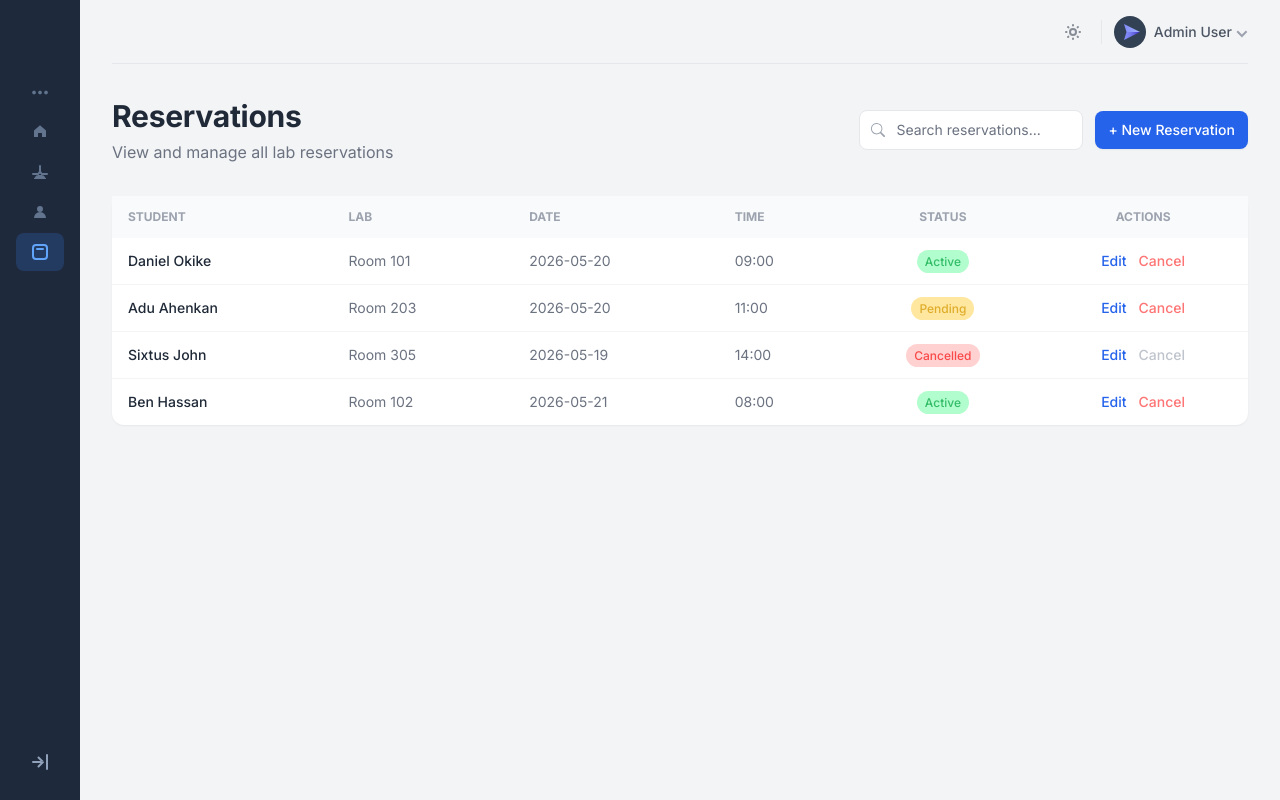
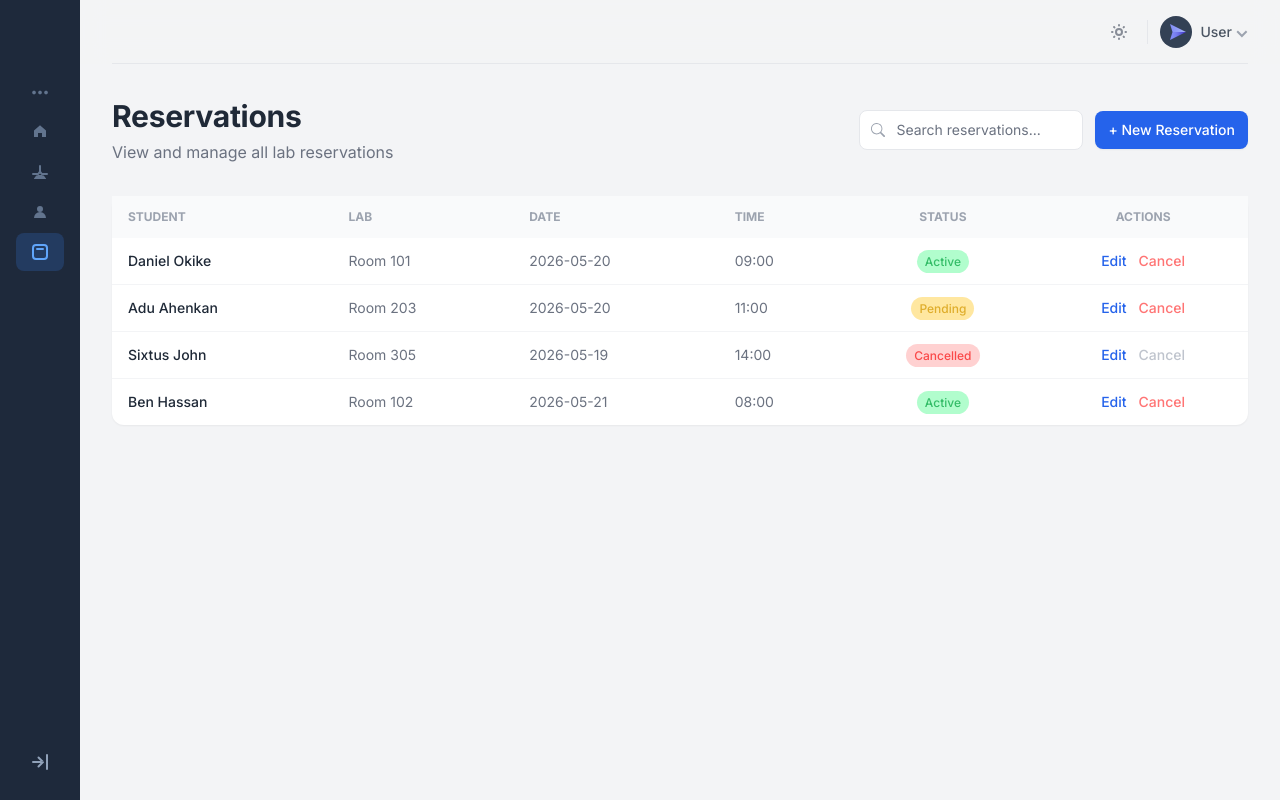
Before and after one commit to Kikson9/lab-reservation-frontend, a React (Vite) app: page /reservations in a window 1280 px wide. Built offline with nearby package versions, Linux system fonts and the light colour scheme.

Commit message:
feat: show real logged in user name and working logout

```diff
--- a/src/components/DropdownProfile.jsx
+++ b/src/components/DropdownProfile.jsx
@@ -2,8 +2,10 @@ import React, { useState, useRef, useEffect } from "react";
 import { Link } from "react-router-dom";
 import Transition from "../utils/Transition";
 import UserAvatar from "../images/user-avatar-32.png";
+import { useAuth } from "../context/AuthContext";
 
 function DropdownProfile({ align }) {
+  const { user, logout } = useAuth();
   const [dropdownOpen, setDropdownOpen] = useState(false);
 
   const trigger = useRef(null);
@@ -53,9 +55,8 @@ function DropdownProfile({ align }) {
           alt="User avatar"
         />
         <div className="flex items-center truncate">
-          {/* Phase 3: replace "Admin User" with the real logged in user's name */}
           <span className="truncate ml-2 text-sm font-medium text-gray-600 dark:text-gray-100 group-hover:text-gray-800 dark:group-hover:text-white">
-            Admin User
+            {user?.full_name || "User"}
           </span>
           <svg
             className="w-3 h-3 shrink-0 ml-1 fill-current text-gray-400 dark:text-gray-500"
@@ -88,25 +89,25 @@ function DropdownProfile({ align }) {
           <div className="pt-0.5 pb-2 px-3 mb-1 border-b border-gray-200 dark:border-gray-700/60">
             {/* Phase 3: replace with real user name and role from auth */}
             <div className="font-medium text-gray-800 dark:text-gray-100">
-              Admin User
+              {user?.full_name}
             </div>
             <div className="text-xs text-gray-500 dark:text-gray-400 italic">
-              Administrator
+              {user?.role}
             </div>
           </div>
 
           {/* Links */}
-          <ul>
-            <li>
-              <Link
-                className="font-medium text-sm text-blue-600 hover:text-blue-700 dark:hover:text-blue-500 flex items-center py-1 px-3"
-                to="/login"
-                onClick={() => setDropdownOpen(false)}
-              >
-                Sign Out
-              </Link>
-            </li>
-          </ul>
+          <div className="pt-1">
+            <button
+              onClick={() => {
+                setDropdownOpen(false);
+                logout();
+              }}
+              className="w-full text-left font-medium text-sm text-blue-600 hover:text-blue-700 dark:hover:text-blue-400 flex items-center py-1 px-3"
+            >
+              Sign Out
+            </button>
+          </div>
         </div>
       </Transition>
     </div>
--- a/src/pages/Login.jsx
+++ b/src/pages/Login.jsx
@@ -59,7 +59,6 @@ function Login() {
           setErrors({ password: "Something went wrong. Please try again." });
         }
       });
-    console.log("Login attempt:", formData);
   }
 
   return (
--- a/src/pages/Signup.jsx
+++ b/src/pages/Signup.jsx
@@ -100,7 +100,6 @@ function Signup() {
           setErrors({ email: "Something went wrong. Please try again." });
         }
       });
-    console.log("Signup attempt:", formData);
   }
 
   const eyeOff = (
```
